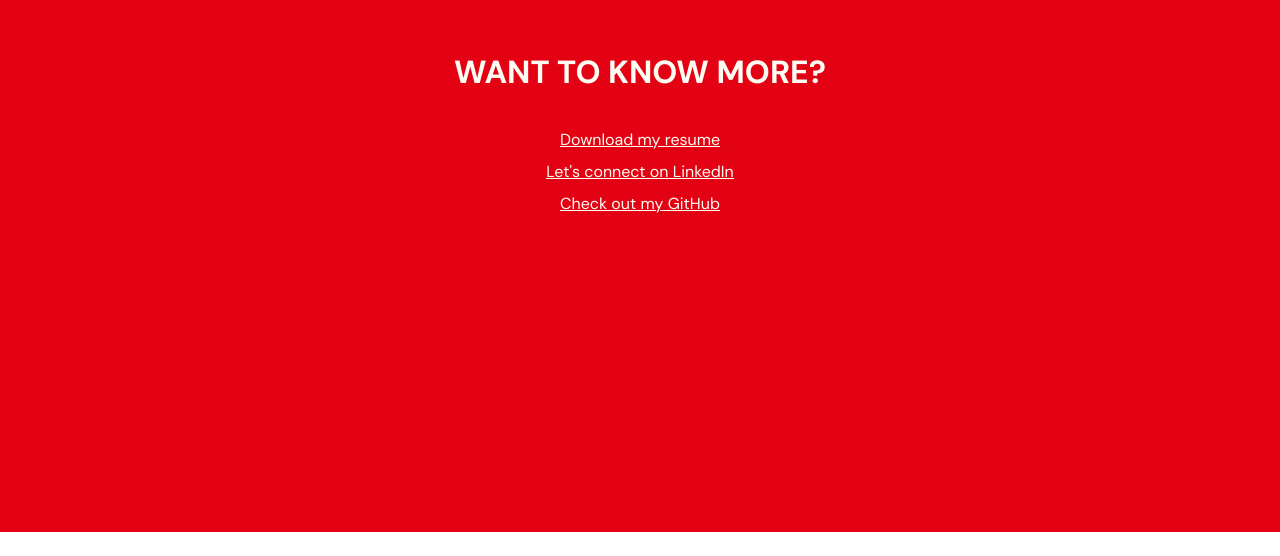
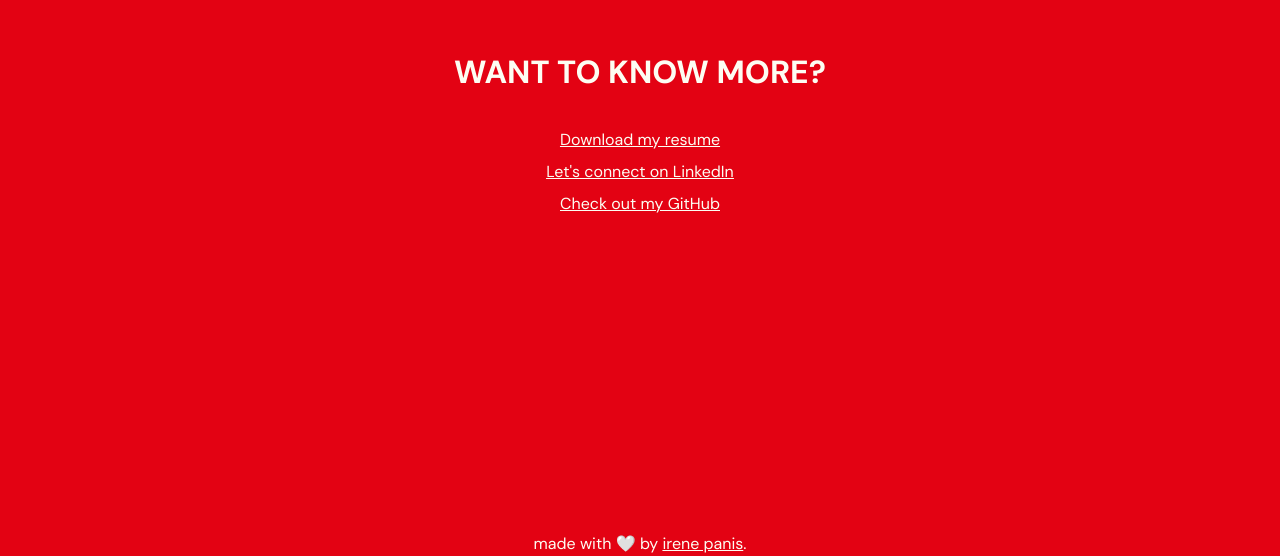
Before and after one commit to irene-panis/portfolio2024, a React (Vite) app: page / in a window 1280 px wide. Shown: the part 3500-4056 px from the top of the page. Before the commit the page ends 4032 px from the top, so only its background shows below. Built offline with nearby package versions, Linux system fonts and the light colour scheme.

Commit message:
add/style footer

```diff
--- a/src/App.jsx
+++ b/src/App.jsx
@@ -3,6 +3,7 @@ import { Navbar } from './sections/Navbar'
 import { Landing } from './sections/landing/Landing';
 import { Work } from './sections/work/Work';
 import { Resume } from './sections/resume/Resume';
+import { Footer } from './sections/Footer';
 
 function App() {
 
@@ -14,6 +15,9 @@ function App() {
         <Work/>
         <Resume/>
       </main>
+      <footer>
+        <Footer/>
+      </footer>
     </div>
   )
 }
--- a/src/index.css
+++ b/src/index.css
@@ -104,3 +104,8 @@ section.main-cont {
   padding: 0.25rem 0.75rem;
   border-radius: 10px;
 }
+
+.footer-wrapper {
+  background-color: var(--nav-color);
+  color: var(--nav-text-color);
+}
--- /dev/null
+++ b/src/sections/Footer.jsx
@@ -0,0 +1,7 @@
+export const Footer = () => {
+  return (
+    <div className="footer-wrapper flex flex-col justify-evenly items-center text-white gap-5">
+      <span className="text-center">made with 🤍 by <a href="https://github.com/irene-panis/think-thieves" target="_blank" className="underline hover:bg-white hover:text-black duration-200 ease-in-out">irene panis</a>.</span>
+    </div>
+  )
+}
```
